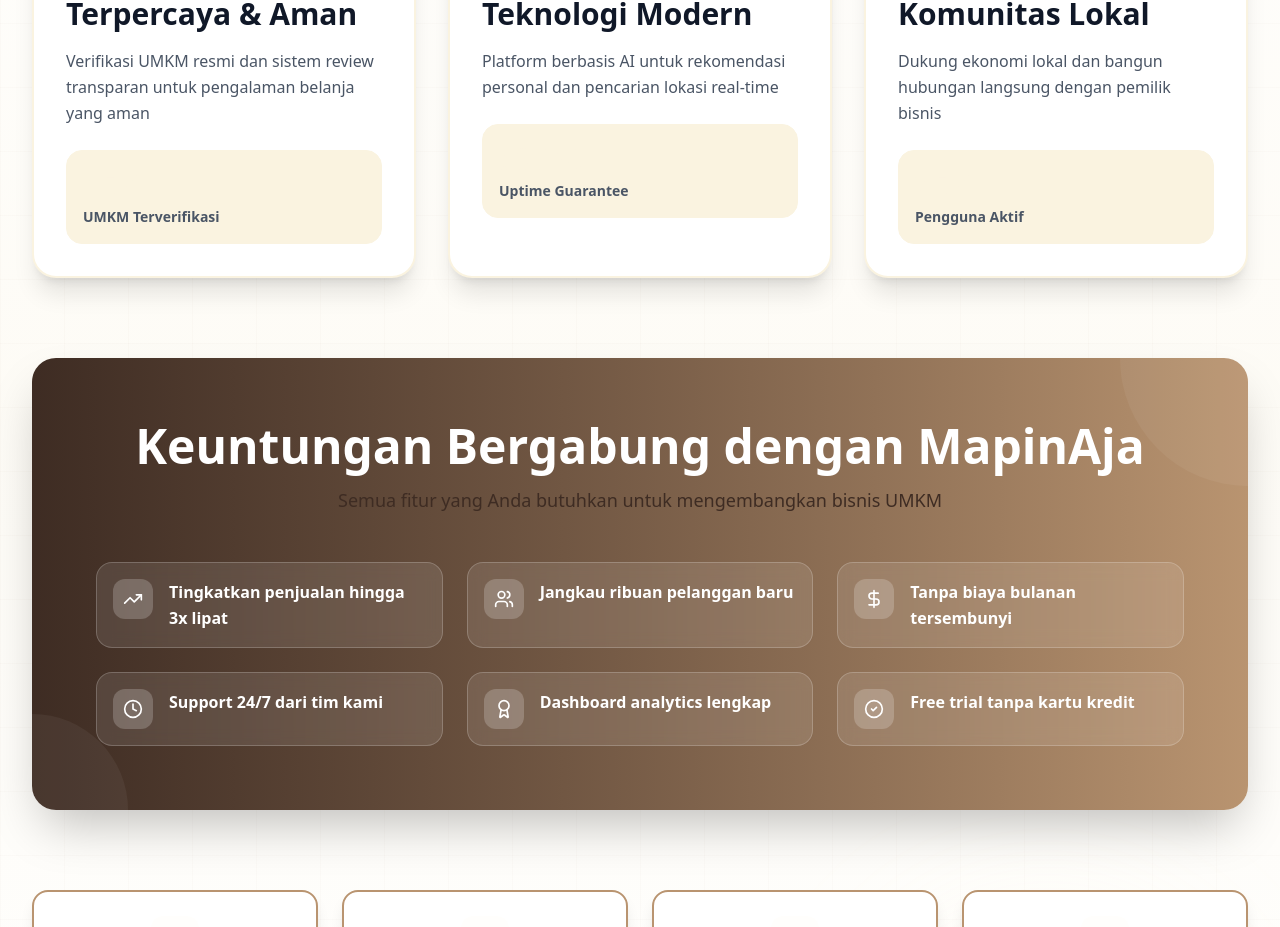
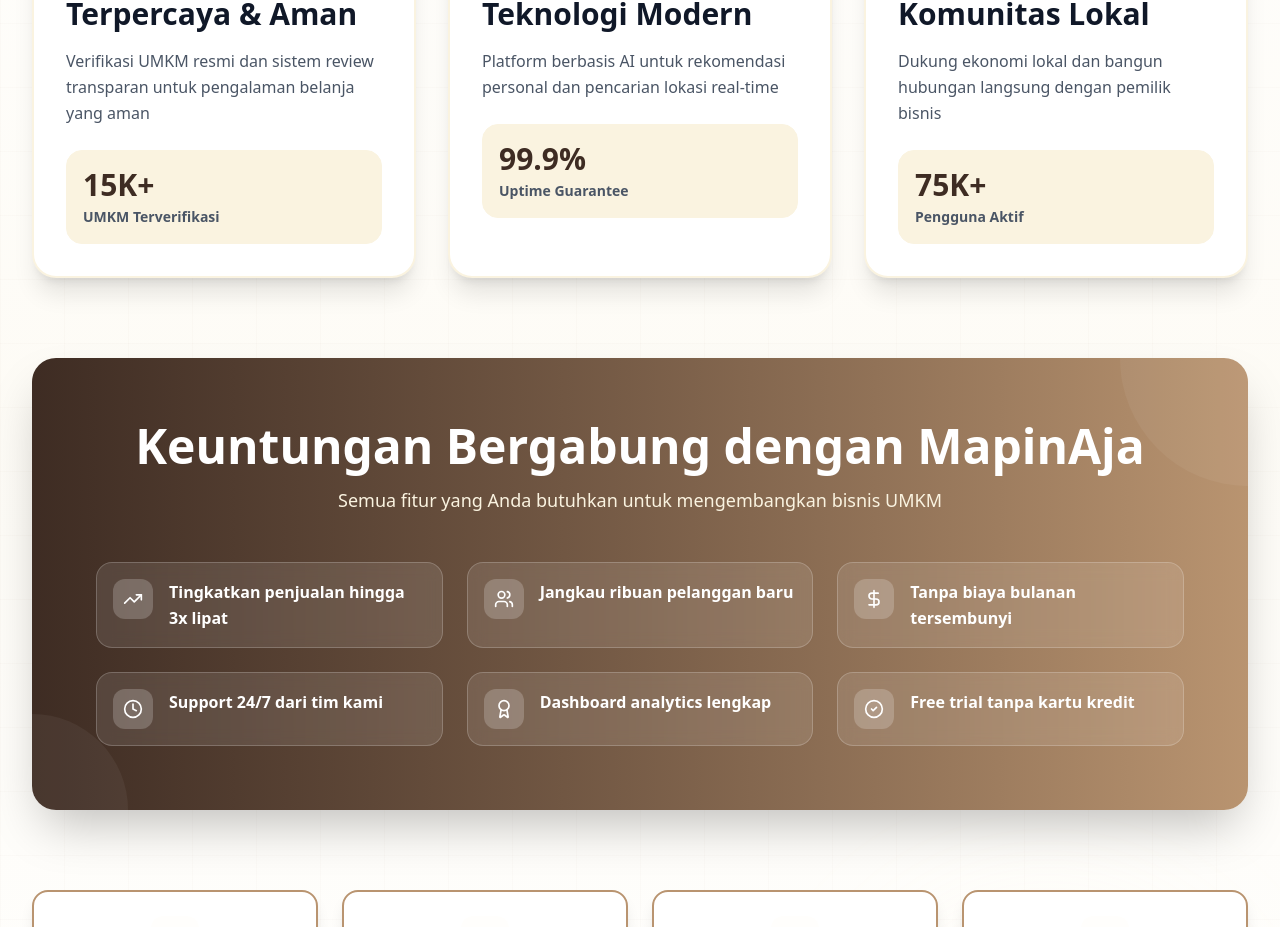
Before and after one commit to Yudann/mapin-aja, a Next.js app: page / in a window 1280 px wide. Shown: the part 7752-8679 px from the top of the page. Built offline with nearby package versions, Linux system fonts and the light colour scheme; no server answers.

Commit message:
style: fix error styling

```diff
--- a/src/components/section/ValueSection.tsx
+++ b/src/components/section/ValueSection.tsx
@@ -126,7 +126,7 @@
 
               {/* Stat */}
               <div className="bg-brown-light border border-brown-light rounded-2xl p-4">
-                <div className="text-3xl font-black text-brown-light mb-1">
+                <div className="text-3xl font-black text-brown-brown mb-1">
                   {value.stat}
                 </div>
                 <div className="text-sm text-gray-600 font-semibold">
@@ -150,7 +150,7 @@
               <h3 className="text-3xl sm:text-4xl lg:text-5xl font-black text-white mb-4">
                 Keuntungan Bergabung dengan MapinAja
               </h3>
-              <p className="text-lg text-brown-light]/80 max-w-2xl mx-auto">
+              <p className="text-lg text-brown-light max-w-2xl mx-auto">
                 Semua fitur yang Anda butuhkan untuk mengembangkan bisnis UMKM
               </p>
             </div>
```
